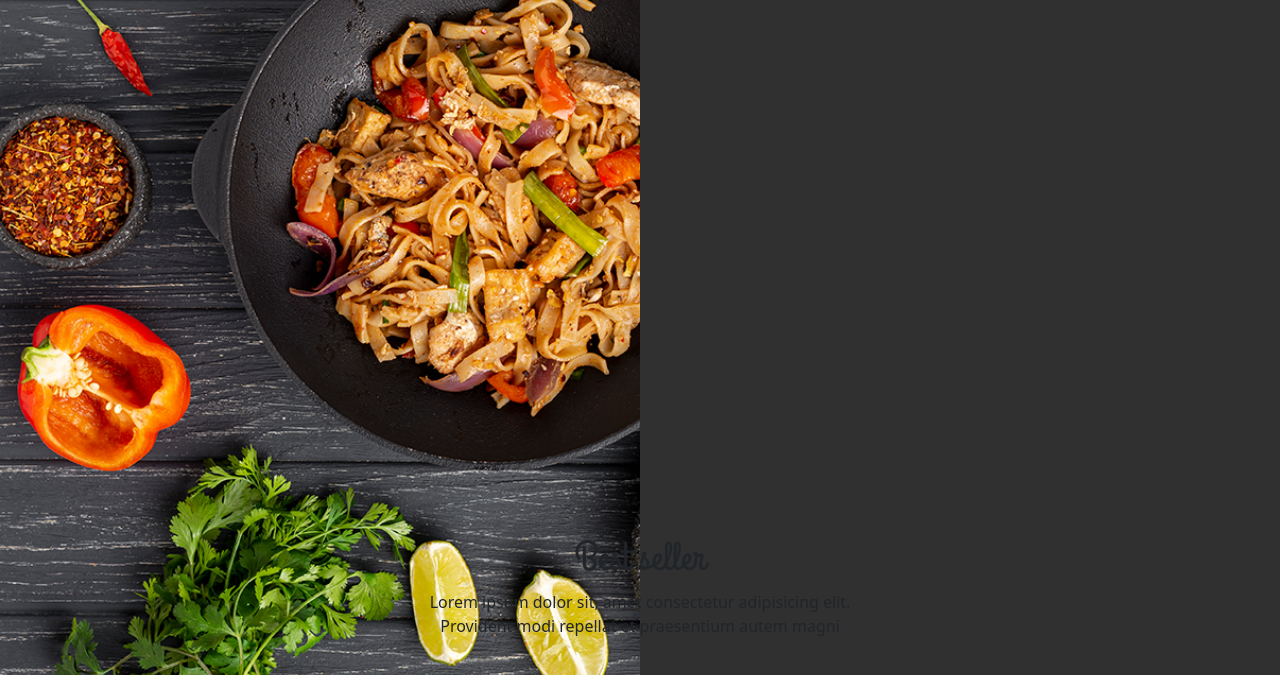
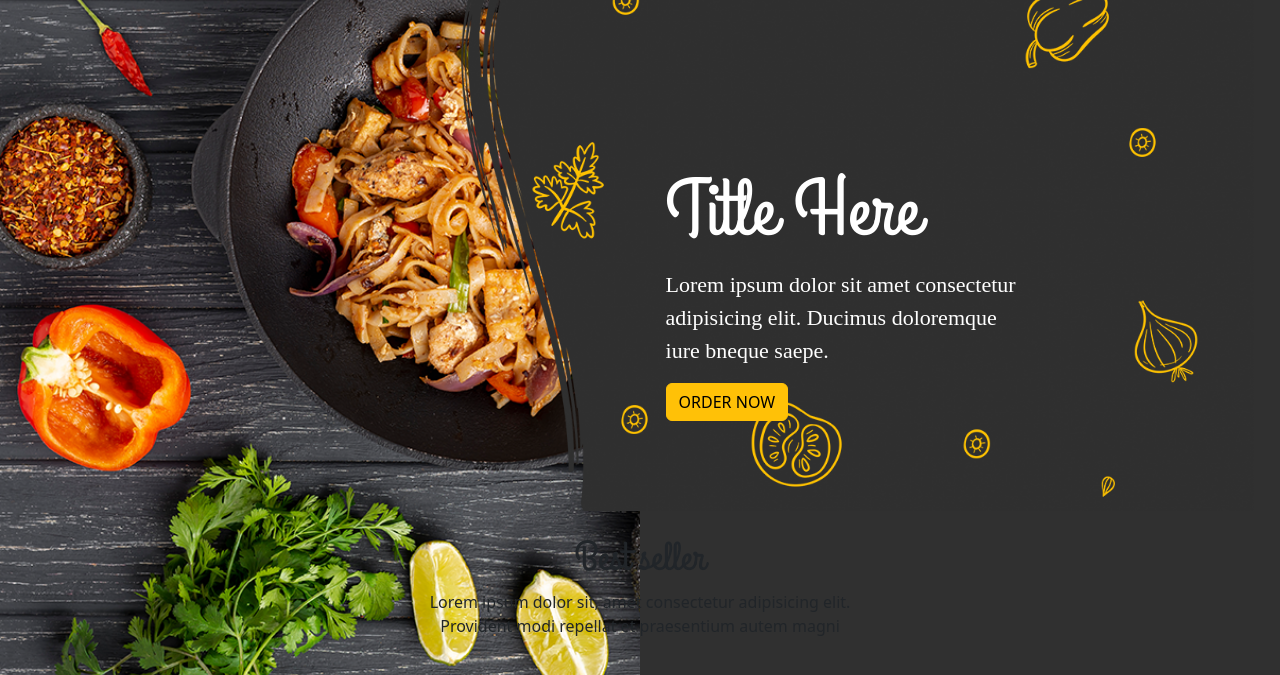
Before and after one commit to athul-ts/Restaurant-landing, a plain HTML site: page index.html in a window 1280 px wide. Shown: the part 92-767 px from the top of the page. Drawn offline with nearby package versions, Linux system fonts and the light colour scheme; a web font is replaced by a local one.

Commit message:
page all set

```diff
--- a/index.html
+++ b/index.html
@@ -27,33 +27,6 @@
 
         <!-- -----------------------------nav bar-------------------------------- -->
 
-        <!-- <nav class="navbar navbar-expand-lg navbar-light" id="navbar">
-
-            <a class="navbar-brand p-3" href="#">
-                <img src="./img/logo.png" width="110" height="=60" alt="logo">
-            </a>
-
-            <ul class="navbar-nav me-auto">
-
-                <li class="nav-item">
-                    <a class="nav-link" href="">HOME</a>
-                </li>
-                <li class="nav-item">
-                    <a class="nav-link" href="">MENU</a>
-                </li>
-                <li class="nav-item">
-                    <a class="nav-link" href="">OUR STORY</a>
-                </li>
-                <li class="nav-item">
-                    <a class="nav-link" href="">CONTACT US</a>
-                </li>
-                <li class="nav-item">
-                    <a class="nav-link" href=""><i class="fa fa-search"></i></a>
-                </li>
-
-            </ul>
-
-        </nav> -->
 
         <nav class="navbar navbar-expand-lg fixed-top m-0 p-0 ">
             <div class="container">
@@ -85,19 +58,19 @@
         <div class="row m-0" id="maindiv">
 
             <div class="col-6" id="bg1"></div>
-            <!-- <div class="" id="bg2"></div> -->
+            <div class="" id="bg2"></div>
             <div class="col-6" id="bg3"></div>
 
         </div>
 
 
-        <!-- <div class="p1t">
+        <div class="p1t">
             <h1>Title Here</h1>
             <p>Lorem ipsum dolor sit amet consectetur <br>
                 adipisicing elit. Ducimus doloremque <br>
                 iure bneque saepe.</p>
             <button class="btn btn-warning">ORDER NOW</button>
-        </div> -->
+        </div>
 
 
 
--- a/style.css
+++ b/style.css
@@ -37,7 +37,7 @@
 
 .p1t{
     position: absolute;
-    left: 50%;
+    left: 52%;
     top: 32%;
     color: white;
 }
@@ -64,16 +64,17 @@
 #bg2 {
     background-image: url(./img/Design.png);
     width: 793px;
-    height: 517px;
+    height: 603px;
     background-position: center;
     background-repeat: no-repeat;
     background-size: cover;
     /* transform: rotate(1deg); */
     z-index: -10;
     position: absolute;
-    top: 14%;
-    left: 30%;
+    top: 0%;
+    left: 36%;
 }
+
 
 #bg3{
     background-image: url("./img/p3.png");
```
